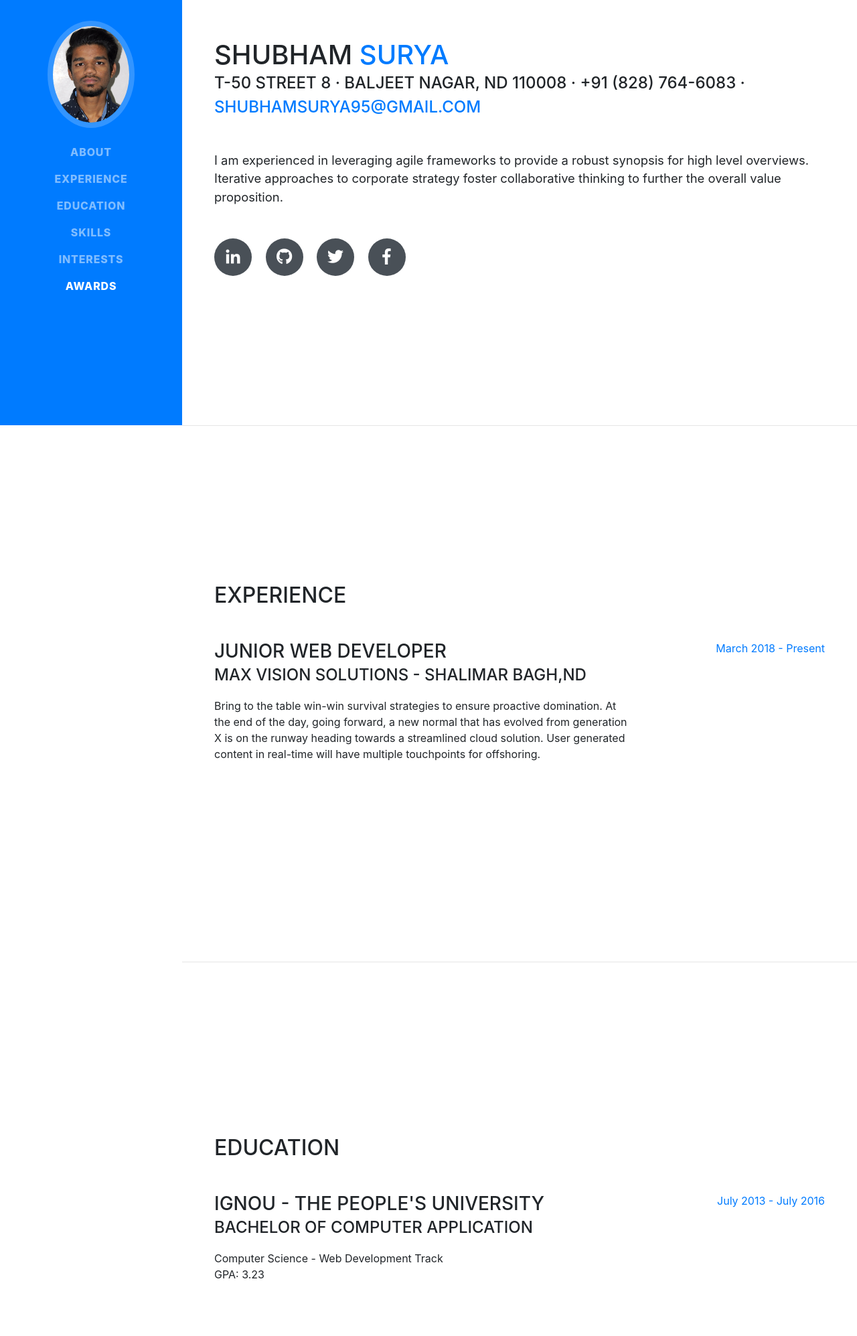
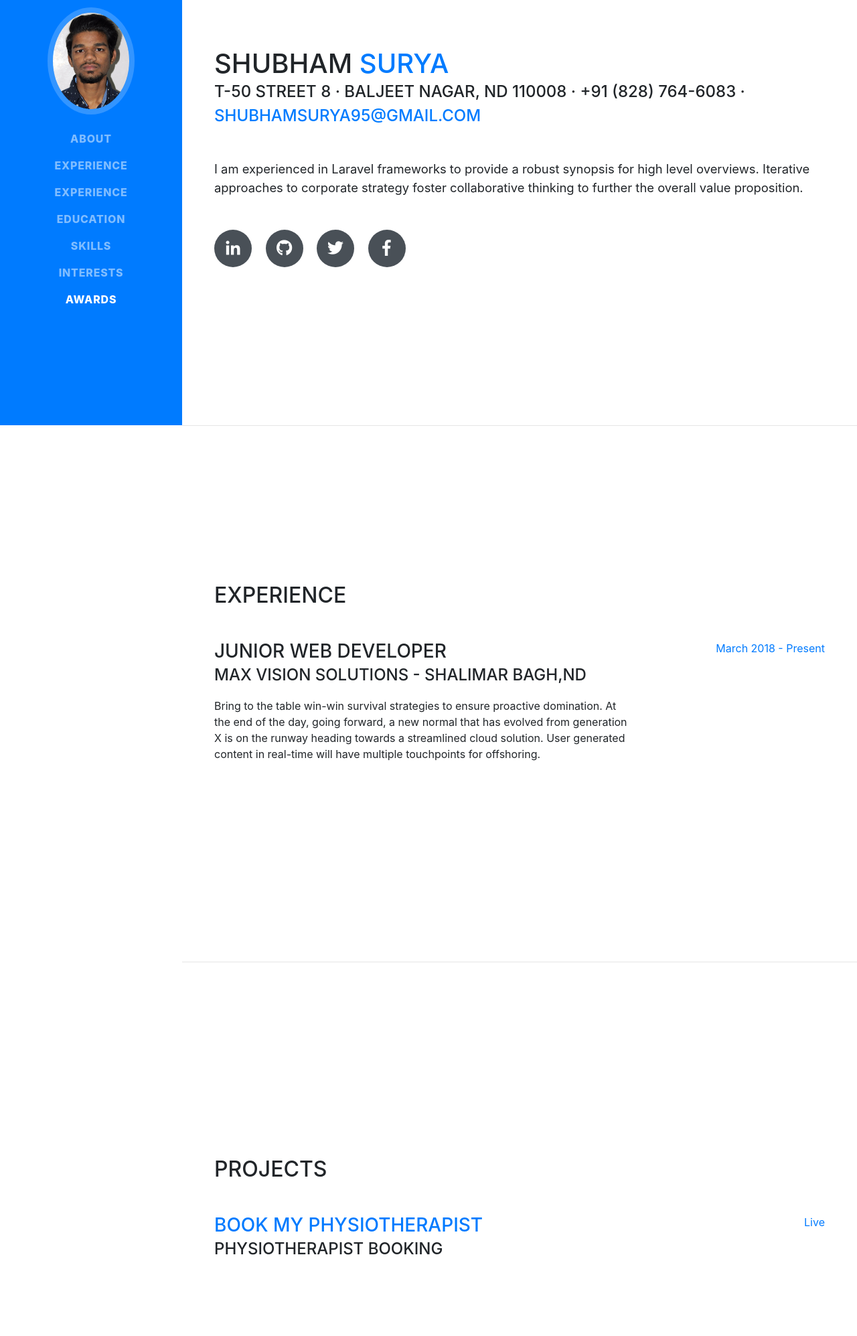
Before and after one commit to Surya1995/Surya1995.github.io, a website with bundled scripts: page index.html in a window 1280 px wide. Shown: the part 165-2160 px from the top of the page at 67% size. Built offline with nearby package versions, Linux system fonts and the light colour scheme; a web font is replaced by a local one.

Commit message:
Update index.html

```diff
--- a/index.html
+++ b/index.html
@@ -44,6 +44,9 @@
             <a class="nav-link js-scroll-trigger" href="#experience">Experience</a>
           </li>
           <li class="nav-item">
+            <a class="nav-link js-scroll-trigger" href="#projects">Experience</a>
+          </li>
+          <li class="nav-item">
             <a class="nav-link js-scroll-trigger" href="#education">Education</a>
           </li>
           <li class="nav-item">
@@ -69,7 +72,7 @@
           <div class="subheading mb-5">T-50 Street 8 · Baljeet Nagar, ND 110008 · +91 (828) 764-6083 ·
             <a href="mailto:shubhamsurya95@gmail.com">shubhamsurya95@gmail.com</a>
           </div>
-          <p class="lead mb-5">I am experienced in leveraging agile frameworks to provide a robust synopsis for high level overviews. Iterative approaches to corporate strategy foster collaborative thinking to further the overall value proposition.</p>
+          <p class="lead mb-5">I am experienced in Laravel frameworks to provide a robust synopsis for high level overviews. Iterative approaches to corporate strategy foster collaborative thinking to further the overall value proposition.</p>
           <div class="social-icons">
             <a href="https://in.linkedin.com/in/shubham-surya-a138ab124">
               <i class="fab fa-linkedin-in"></i>
@@ -104,41 +107,27 @@
             </div>
           </div>
 
-          <!-- <div class="resume-item d-flex flex-column flex-md-row mb-5">
+        </div>
+
+      </section>
+
+      <hr class="m-0">
+
+      <section class="resume-section p-3 p-lg-5 d-flex flex-column" id="projects">
+        <div class="my-auto">
+          <h2 class="mb-5">Projects</h2>
+
+          <div class="resume-item d-flex flex-column flex-md-row mb-5">
             <div class="resume-content mr-auto">
-              <h3 class="mb-0">Web Developer</h3>
-              <div class="subheading mb-3">Intelitec Solutions</div>
-              <p>Capitalize on low hanging fruit to identify a ballpark value added activity to beta test. Override the digital divide with additional clickthroughs from DevOps. Nanotechnology immersion along the information highway will close the loop on focusing solely on the bottom line.</p>
+              <h3 class="mb-0"><a href="http://www.bookmyphysiotherapist.com/" >Book My Physiotherapist</a></h3>
+              <div class="subheading mb-3">Physiotherapist Booking</div>
             </div>
             <div class="resume-date text-md-right">
-              <span class="text-primary">December 2011 - March 2013</span>
+              <span class="text-primary">Live</span>
             </div>
           </div>
 
-          <div class="resume-item d-flex flex-column flex-md-row mb-5">
-            <div class="resume-content mr-auto">
-              <h3 class="mb-0">Junior Web Designer</h3>
-              <div class="subheading mb-3">Shout! Media Productions</div>
-              <p>Podcasting operational change management inside of workflows to establish a framework. Taking seamless key performance indicators offline to maximise the long tail. Keeping your eye on the ball while performing a deep dive on the start-up mentality to derive convergence on cross-platform integration.</p>
-            </div>
-            <div class="resume-date text-md-right">
-              <span class="text-primary">July 2010 - December 2011</span>
-            </div>
-          </div>
-
-          <div class="resume-item d-flex flex-column flex-md-row">
-            <div class="resume-content mr-auto">
-              <h3 class="mb-0">Web Design Intern</h3>
-              <div class="subheading mb-3">Shout! Media Productions</div>
-              <p>Collaboratively administrate empowered markets via plug-and-play networks. Dynamically procrastinate B2C users after installed base benefits. Dramatically visualize customer directed convergence without revolutionary ROI.</p>
-            </div>
-            <div class="resume-date text-md-right">
-              <span class="text-primary">September 2008 - June 2010</span>
-            </div>
-          </div> -->
-
         </div>
-
       </section>
 
       <hr class="m-0">
```
